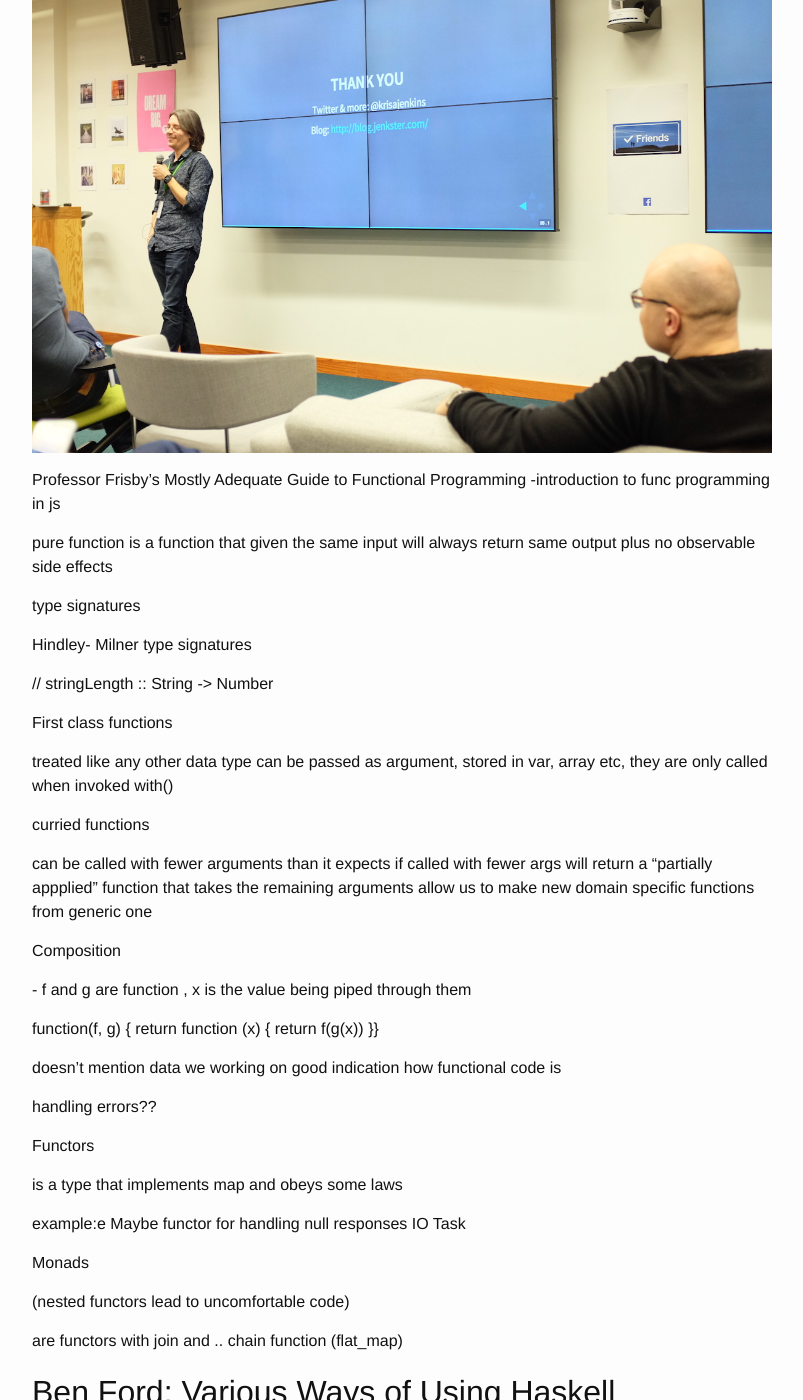
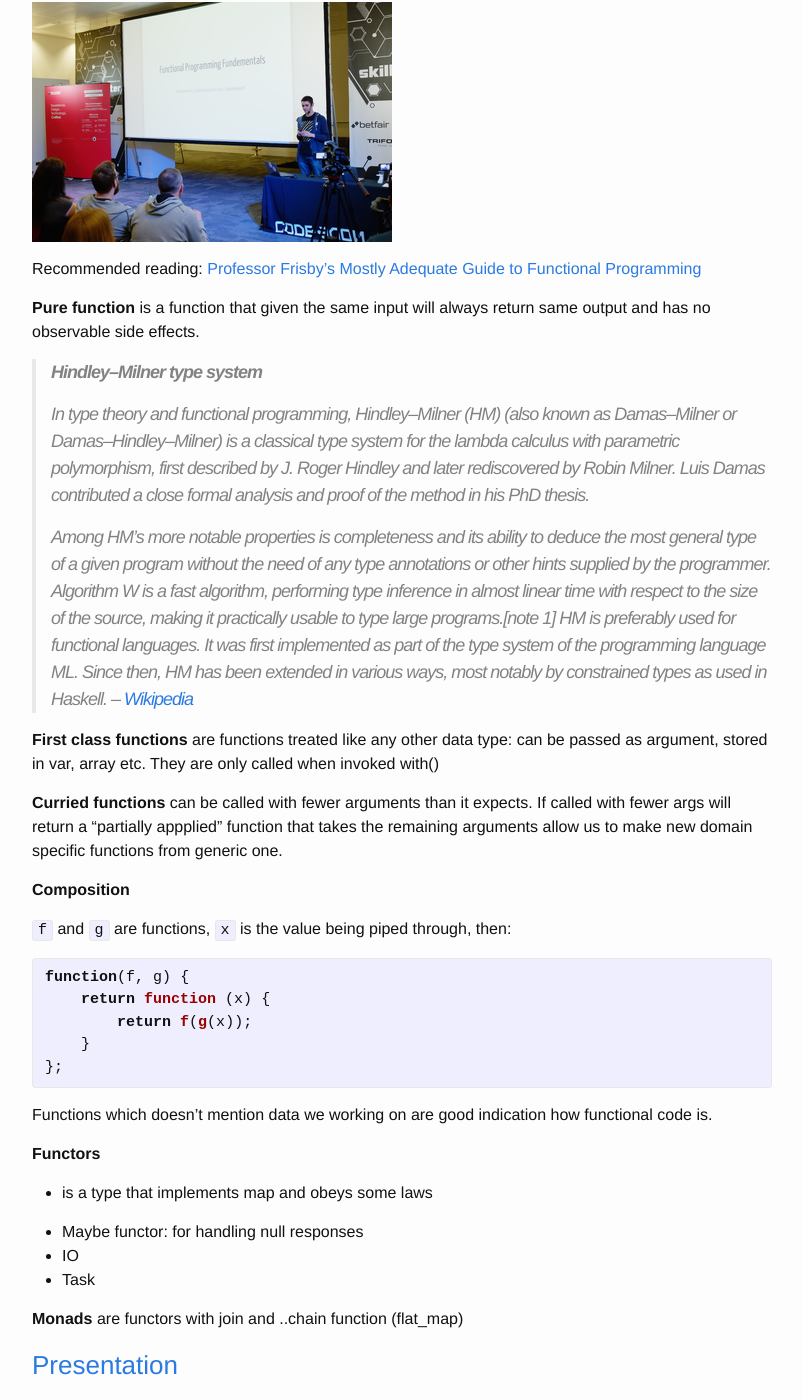
Before and after one commit to keram/notes, a Jekyll site: the page built from _posts/2016-02-23-fnc-programming-for-the-web-feb-2016.markdown, in a window 1280 px wide and 1400 px high, scrolled down 420 px. Shown: the whole window, without its empty margins (238-1041 px from the left). Built offline with Jekyll 4.4.1, drawn with Linux system fonts in a browser that asks for light colours; some of the changed text lies outside the part shown.

Commit message:
post: Functional Programming for the Web - Februar 2016

```diff
--- a/_posts/2016-02-23-fnc-programming-for-the-web-feb-2016.markdown
+++ b/_posts/2016-02-23-fnc-programming-for-the-web-feb-2016.markdown
@@ -1,109 +1,87 @@
 ---
 layout: post
-title:  "Functional Programming for the Web"
-date:   2016-02-13 18:00:00 +0000
+title:  "Functional Programming for the Web - Februar 2016"
+date:   2016-02-28 10:00:00 +0000
 categories: meetup
 ---
 
 ### Program:
 
- - [Tom Duncalf](http://blog.jenkster.com/):
-    [Functional Programming Concepts](#kris-jenkins--what-is-functional-programming)
- - Ben Ford ([@ccrisccris](https://twitter.com/ccrisccris)):
-    [Various Ways of Using Haskell](#cristiano-calcagno-functional-programming-at-facebook)
+ - [Tom Duncalf](https://twitter.com/tomduncalf):
+    [Functional Programming Concepts](#tom-duncalf-functional-programming-concepts)
+ - [Ben Ford](https://twitter.com/boothead):
+    [Various Ways of Using Haskell](#ben-ford-various-ways-of-using-haskell)
+
 
 ## Tom Duncalf: Functional Programming Concepts
 
-![Tom Duncalf on stage](/notes/images/2016-02-09-ldn-functionals-5/DSCF4110.JPG)
+[![Tom Duncalf on stage](/notes/images/2016-02-23-fnc-programming-for-the-web-feb-2016/preview/DSCF4157.JPG)](/notes/images/2016-02-23-fnc-programming-for-the-web-feb-2016/DSCF4157.JPG)
 
-Professor Frisby's Mostly Adequate Guide to Functional Programming -introduction to func programming in js
+Recommended reading:
+[Professor Frisby's Mostly Adequate Guide to Functional Programming](https://github.com/MostlyAdequate/mostly-adequate-guide)
+
+**Pure function** is a function that given the same input will always return same output and has no observable side effects.
+
+> **Hindley–Milner type system**
+>
+> In type theory and functional programming, Hindley–Milner (HM) (also known as Damas–Milner or Damas–Hindley–Milner) is a classical type system for the lambda calculus with parametric polymorphism, first described by J. Roger Hindley and later rediscovered by Robin Milner. Luis Damas contributed a close formal analysis and proof of the method in his PhD thesis.
+>
+> Among HM's more notable properties is completeness and its ability to deduce the most general type of a given program without the need of any type annotations or other hints supplied by the programmer. Algorithm W is a fast algorithm, performing type inference in almost linear time with respect to the size of the source, making it practically usable to type large programs.[note 1] HM is preferably used for functional languages. It was first implemented as part of the type system of the programming language ML. Since then, HM has been extended in various ways, most notably by constrained types as used in Haskell.
+> -- <cite>[Wikipedia](https://en.wikipedia.org/wiki/Hindley%E2%80%93Milner_type_system)</cite>
+
+**First class functions** are functions treated like any other data type:
+can be passed as argument, stored in var, array etc. They are only called when invoked with()
+
+**Curried functions** can be called with fewer arguments than it expects.
+If called with fewer args will return a "partially appplied" function that takes the remaining arguments
+allow us to make new domain specific functions from generic one.
+
+**Composition**
+
+``f`` and ``g`` are functions, ``x`` is the value being piped through, then:
 
 
-pure function is a function that given the same input will always return same output
-plus no observable side effects
+{% highlight javascript %}
+function(f, g) {
+    return function (x) {
+        return f(g(x));
+    }
+};
+{% endhighlight %}
 
-type signatures
+Functions which doesn't mention data we working on are
+good indication how functional code is.
 
 
+**Functors**
 
-Hindley- Milner type signatures
+ - is a type that implements map and obeys some laws
 
-// stringLength :: String -> Number
+ - Maybe functor: for handling null responses
+ - IO
+ - Task
 
+**Monads** are functors with join and ..chain function (flat_map)
 
-First class functions
-
-treated like any other data type
-can be passed as argument, stored in var, array etc,
-they are only called when invoked with()
-
-curried functions
-
-
-can be called with fewer arguments than it expects
-if called with fewer args will return a "partially appplied" function  that takes the remaining arguments
-allow us to make new domain specific functions from generic one
-
-Composition
-
--
-f and g are function , x is the value being piped through them
-
-function(f, g) {
-return function (x) {
-return f(g(x))
-}}
-
-doesn't mention data we working on
-good indication how functional code is
-
-handling errors??
-
-Functors
-
-is a type that implements map and obeys some laws
-
-example:e
-Maybe functor
-for handling null responses
-IO
-Task
-
-
-Monads
-
-(nested functors lead to uncomfortable code)
-
-are functors with join and ..
-chain function (flat_map)
-
+### [Presentation](https://cdn.rawgit.com/tomduncalf/talks/ae830942b664fa48c7d1253085706b5187d24c41/FPFundementals/index.html)
 
 
 ## Ben Ford: Various Ways of Using Haskell
 
-![Ben Ford on stage](/notes/images/2016-02-09-ldn-functionals-5/DSCF4111.JPG)
+[![Ben Ford on stage](/notes/images/2016-02-23-fnc-programming-for-the-web-feb-2016/preview/DSCF4160.JPG)](/notes/images/2016-02-23-fnc-programming-for-the-web-feb-2016/DSCF4160.JPG)
 
+Combining Structures is the essence of Haskell.
 
-HAskel
+ - [zygohistomorphic prepromorphisms](https://wiki.haskell.org/Zygohistomorphic_prepromorphisms)
+ - [Practical recursion schemes - Jared Tobin](https://medium.com/@jaredtobin/practical-recursion-schemes-c10648ec1c29)
 
-Miyamoto Musashi
+**Miyamoto Musashi**
 
+> (c. 1584 – June 13, 1645), also known as Shinmen Takezō, Miyamoto Bennosuke or, by his Buddhist name, Niten Dōraku, was an expert Japanese swordsman and rōnin. Musashi, as he was often simply known, became renowned through stories of his excellent, and unique double bladed swordsmanship and undefeated record in his 60 duels. He was the founder of the Hyōhō Niten Ichi-ryū or Niten-ryū style of swordsmanship and in his final years authored the The Book of Five Rings, a book on strategy, tactics, and philosophy that is still studied today.
+> -- <cite>[Wikipedia](https://en.wikipedia.org/wiki/Miyamoto_Musashi)</cite>
 
-
-zygohistomorphic prepromorphisms
-
-Combining Structures is the essence of Haskell
-Monoid
-
-The strategist makes small things into big things.
-
-Folds
-
-
-Practical recursion schemes - Jared Tobin
-
-think lightly of yourself and deeply of the world
-
+ - The strategist makes small things into big things.
+ - Think lightly of yourself and deeply of the world.
 
 ---
 
```
Also changed, not shown: other parts of _posts/2016-02-23-fnc-programming-for-the-web-feb-2016.markdown (+7 -0 lines), images/2016-02-23-fnc-programming-for-the-web-feb-2016/preview/DSCF4155.JPG, images/2016-02-23-fnc-programming-for-the-web-feb-2016/preview/DSCF4157.JPG, images/2016-02-23-fnc-programming-for-the-web-feb-2016/preview/DSCF4161.JPG.
